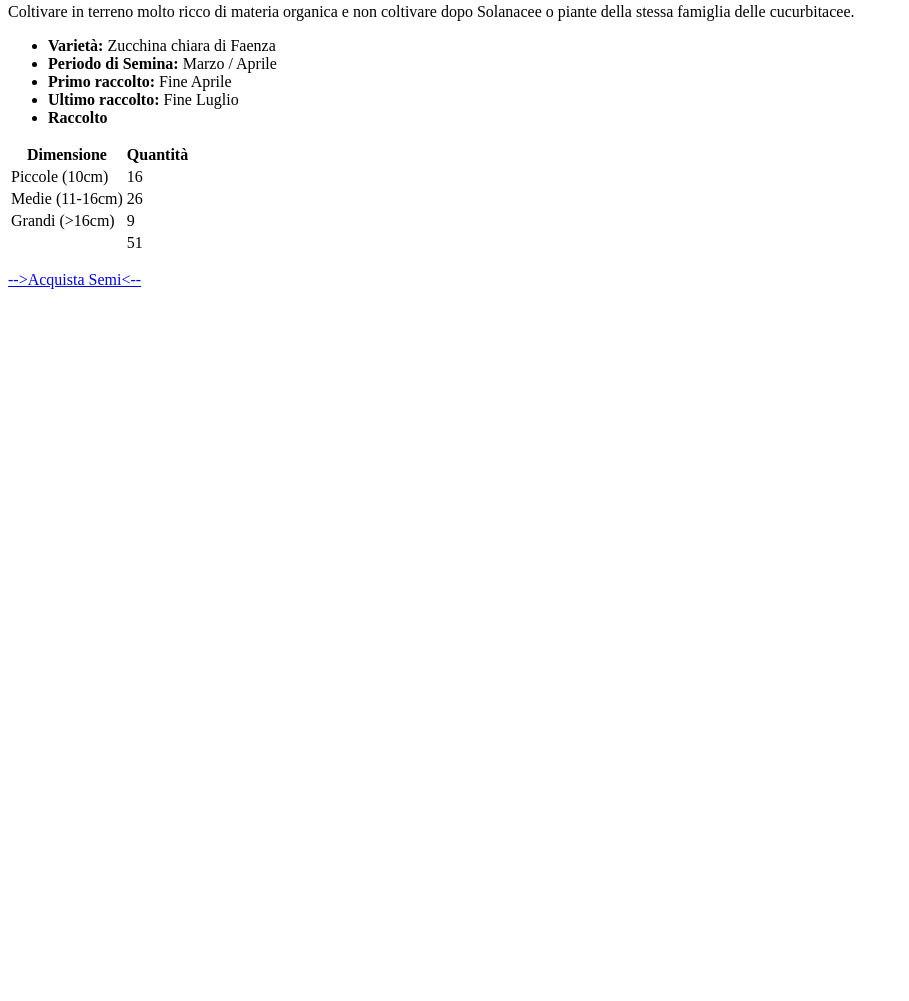
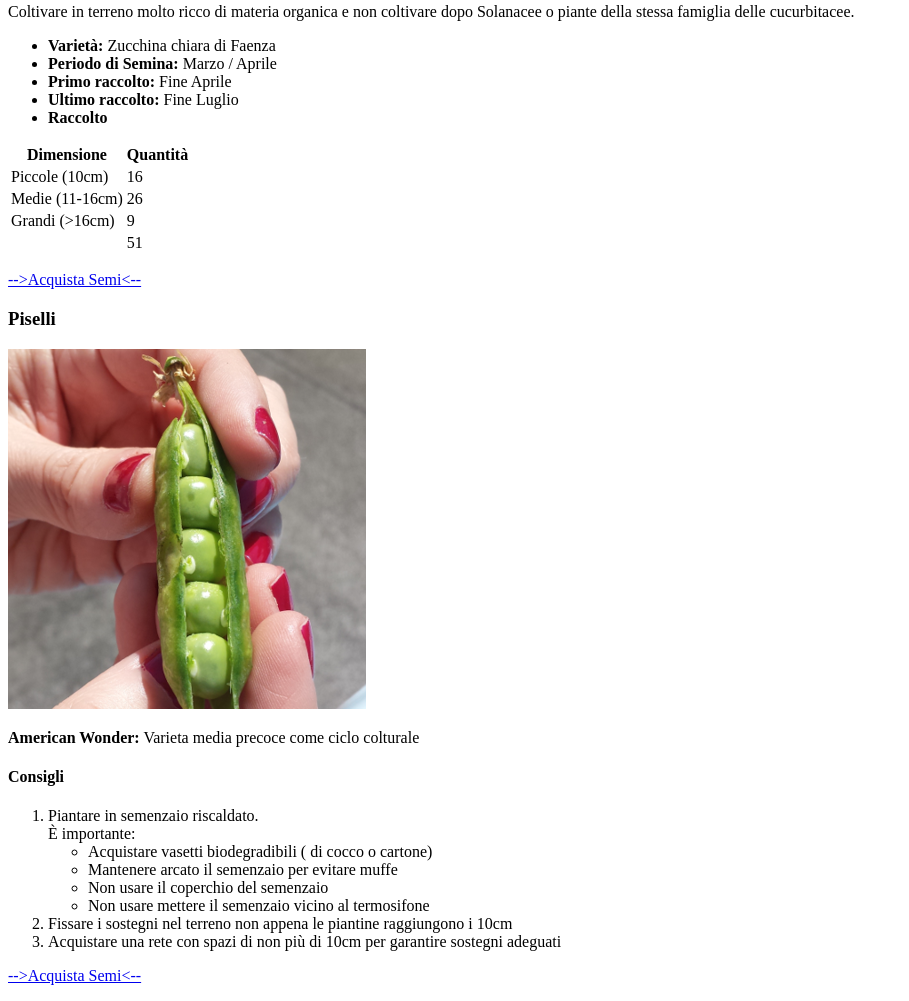
Before and after one commit to KehnAdrian31/htmlcss-hello, a plain HTML site: page index.html in a window 1280 px wide. Shown: the part 505-1506 px from the top of the page, without its empty margins (0-909 px from the left). Before the commit the page ends 810 px from the top, so only its background shows below. Drawn offline with Linux system fonts and the light colour scheme.

Commit message:
add footer

```diff
--- a/index.html
+++ b/index.html
@@ -69,8 +69,24 @@
   </main>
 
   <footer>
-
-
+    <section>
+      <h3>Piselli</h3>
+      <div><img src="./img/veg2.png" alt=""></div>
+      <P><strong>American Wonder:</strong> Varieta media precoce come ciclo colturale</P>
+      <h4>Consigli</h4>
+      <ol>
+        <li>Piantare in semenzaio riscaldato. <br> &Egrave; importante:</li>
+        <ul>
+          <li>Acquistare vasetti biodegradibili ( di cocco o cartone)</li>
+          <li>Mantenere arcato il semenzaio per evitare muffe</li>
+          <li>Non usare il coperchio del semenzaio</li>
+          <li>Non usare mettere il semenzaio vicino al termosifone</li>
+        </ul>
+        <li>Fissare i sostegni nel terreno non appena le piantine raggiungono i 10cm</li>
+        <li>Acquistare una rete con spazi di non più di 10cm per garantire sostegni adeguati</li>
+      </ol>
+      <p><a href="#">--&gt;Acquista Semi&lt;--</a></p>
+    </section>
   </footer>
 
 
```
